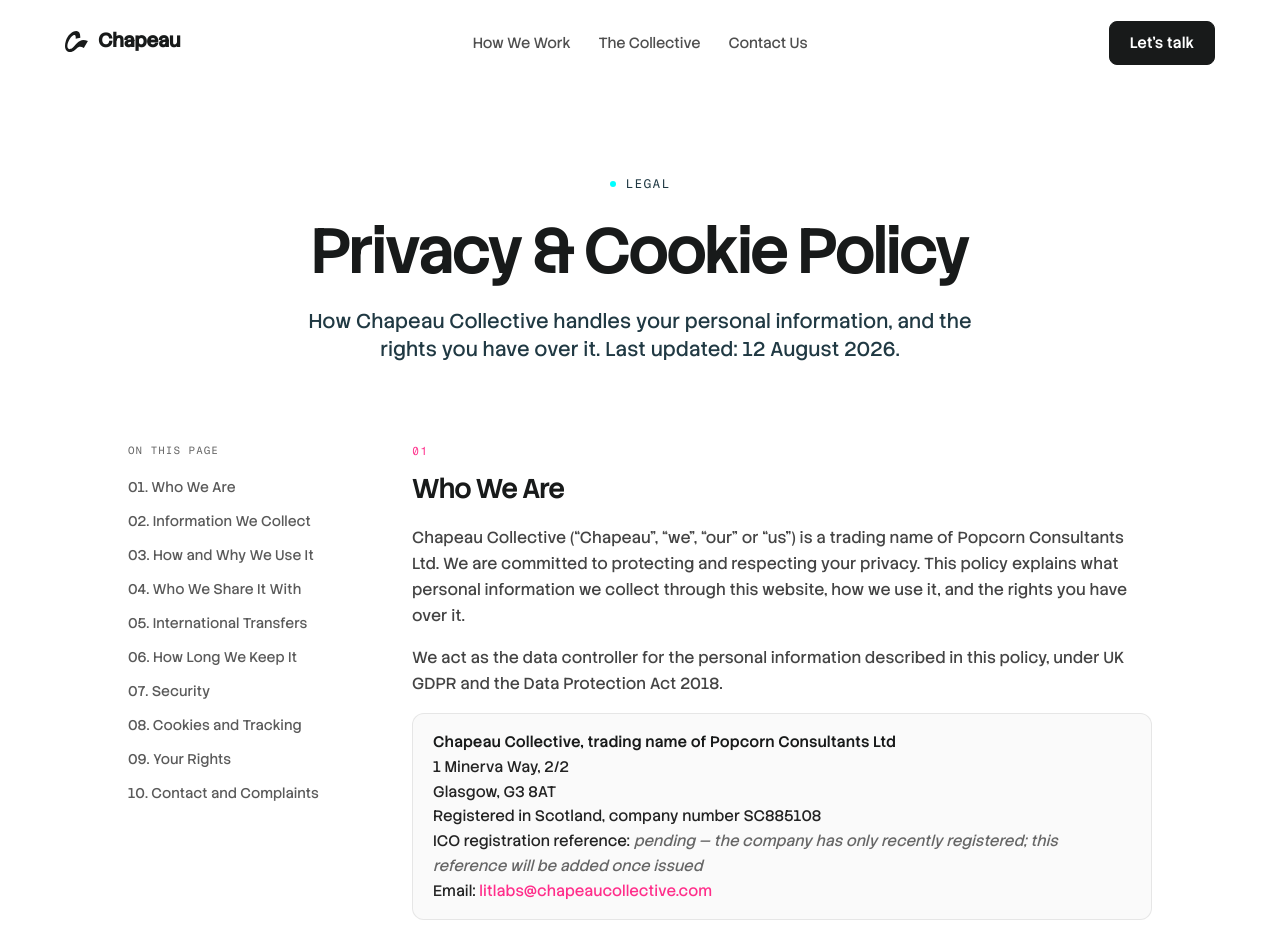
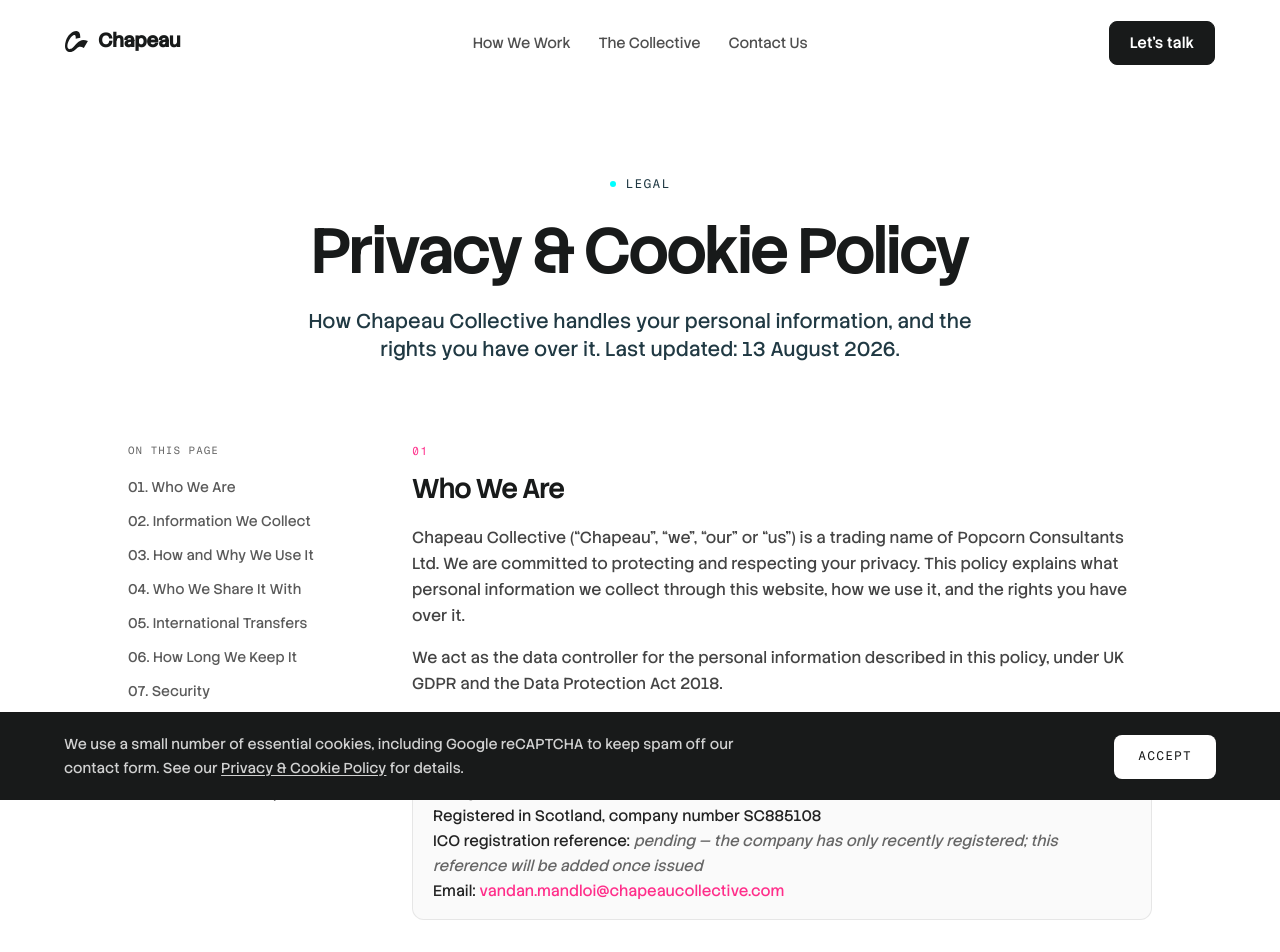
Before and after one commit to litlabs-admin/Chapeau-website, a Next.js app: page /privacy-policy in a window 1280 px wide. Shown: the top 952 px of the page. Built offline with nearby package versions, Linux system fonts and the light colour scheme.

Commit message:
added resend

```diff
--- a/app/api/contact/route.ts
+++ b/app/api/contact/route.ts
@@ -2,12 +2,8 @@
 import { Resend } from "resend";
 
 const EMAIL_RE = /^[^\s@]+@[^\s@]+\.[^\s@]+$/;
-const CONTACT_DESTINATION = "litlabs@chapeaucollective.com";
-/**
- * Resend's shared test sender — swap for a verified sending domain
- * (e.g. enquiries@chapeaucollective.com) once one is set up in Resend.
- */
-const CONTACT_FROM = "Chapeau Collective <onboarding@resend.dev>";
+const CONTACT_DESTINATION = "vandan.mandloi@chapeaucollective.com";
+const CONTACT_FROM = "Chapeau Collective <enquiries@chapeaucollective.com>";
 
 type Payload = {
   name?: string;
@@ -17,7 +13,23 @@
   message?: string;
   option?: string;
   contactMethod?: string;
+  captchaToken?: string;
 };
+
+async function verifyCaptcha(token: string): Promise<boolean> {
+  const secret = process.env.RECAPTCHA_SECRET_KEY;
+  if (!secret) {
+    console.error("[contact] RECAPTCHA_SECRET_KEY is not set — rejecting submission.");
+    return false;
+  }
+  const res = await fetch("https://www.google.com/recaptcha/api/siteverify", {
+    method: "POST",
+    headers: { "Content-Type": "application/x-www-form-urlencoded" },
+    body: new URLSearchParams({ secret, response: token }),
+  });
+  const result = await res.json().catch(() => ({ success: false }));
+  return result.success === true;
+}
 
 export async function POST(request: Request) {
   let data: Payload;
@@ -36,6 +48,13 @@
 
   if (Object.keys(errors).length) {
     return NextResponse.json({ errors }, { status: 422 });
+  }
+
+  if (!data.captchaToken || !(await verifyCaptcha(data.captchaToken))) {
+    return NextResponse.json(
+      { errors: { captcha: "Captcha verification failed. Please try again." } },
+      { status: 422 },
+    );
   }
 
   const apiKey = process.env.RESEND_API_KEY;
--- a/app/layout.tsx
+++ b/app/layout.tsx
@@ -3,6 +3,7 @@
 import "./globals.css";
 import { Header } from "@/components/layout/Header";
 import { Footer } from "@/components/layout/Footer";
+import { CookieBanner } from "@/components/layout/CookieBanner";
 import { site } from "@/lib/content/site";
 
 /**
@@ -79,6 +80,7 @@
         <Header />
         <main id="main">{children}</main>
         <Footer />
+        <CookieBanner />
       </body>
     </html>
   );
--- /dev/null
+++ b/components/layout/CookieBanner.tsx
@@ -0,0 +1,64 @@
+"use client";
+
+import Link from "next/link";
+import { useEffect, useState } from "react";
+import { AnimatePresence, motion } from "framer-motion";
+
+const CONSENT_KEY = "chapeau-cookie-consent";
+
+/**
+ * Simple cookie notice — a single "Accept" action, no reject/manage options.
+ * Shown once per browser (localStorage flag); dismissal is permanent.
+ */
+export function CookieBanner() {
+  const [visible, setVisible] = useState(false);
+
+  useEffect(() => {
+    if (typeof window === "undefined") return;
+    if (window.localStorage.getItem(CONSENT_KEY) !== "accepted") {
+      setVisible(true);
+    }
+  }, []);
+
+  function accept() {
+    window.localStorage.setItem(CONSENT_KEY, "accepted");
+    setVisible(false);
+  }
+
+  return (
+    <AnimatePresence>
+      {visible && (
+        <motion.div
+          role="region"
+          aria-label="Cookie notice"
+          initial={{ opacity: 0, y: 24 }}
+          animate={{ opacity: 1, y: 0 }}
+          exit={{ opacity: 0, y: 24 }}
+          transition={{ duration: 0.35, ease: [0.22, 1, 0.36, 1] }}
+          className="fixed inset-x-0 bottom-0 z-50 border-t border-black/[0.06] bg-framer-ink text-white"
+        >
+          <div className="shell flex flex-col items-center gap-4 py-5 sm:flex-row sm:justify-between">
+            <p className="max-w-2xl text-[0.9rem] leading-relaxed text-white/80">
+              We use a small number of essential cookies, including Google
+              reCAPTCHA to keep spam off our contact form. See our{" "}
+              <Link
+                href="/privacy-policy"
+                className="underline underline-offset-2 hover:text-white"
+              >
+                Privacy &amp; Cookie Policy
+              </Link>{" "}
+              for details.
+            </p>
+            <button
+              type="button"
+              onClick={accept}
+              className="label inline-flex min-h-[44px] shrink-0 items-center justify-center rounded-lg bg-white px-6 text-[0.78rem] text-framer-ink transition-all duration-200 hover:-translate-y-px hover:shadow-[0_4px_14px_rgba(0,0,0,0.22)] active:translate-y-0 active:scale-[0.98]"
+            >
+              Accept
+            </button>
+          </div>
+        </motion.div>
+      )}
+    </AnimatePresence>
+  );
+}
--- a/components/sections/ContactForm.tsx
+++ b/components/sections/ContactForm.tsx
@@ -1,6 +1,7 @@
 "use client";
 
 import { useState, useId, useRef, useEffect } from "react";
+import Script from "next/script";
 import { motion, AnimatePresence } from "framer-motion";
 import { optionChoices, contactMethods, whatNext } from "@/lib/content/contact";
 import { cn } from "@/lib/cn";
@@ -9,6 +10,16 @@
 type Errors = Record<string, string>;
 
 const EMAIL_RE = /^[^\s@]+@[^\s@]+\.[^\s@]+$/;
+const RECAPTCHA_SITE_KEY = process.env.NEXT_PUBLIC_RECAPTCHA_SITE_KEY;
+
+declare global {
+  interface Window {
+    grecaptcha?: {
+      getResponse: (widgetId?: number) => string;
+      reset: (widgetId?: number) => void;
+    };
+  }
+}
 
 const fieldBase =
   "w-full rounded-lg border bg-white px-4 py-3 text-[0.97rem] text-charcoal " +
@@ -42,6 +53,8 @@
     ) as Record<string, string>;
 
     const clientErrors = validate(data);
+    const captchaToken = window.grecaptcha?.getResponse();
+    if (!captchaToken) clientErrors.captcha = "Please verify you're not a robot.";
     if (Object.keys(clientErrors).length) {
       setErrors(clientErrors);
       return;
@@ -53,7 +66,7 @@
       const res = await fetch("/api/contact", {
         method: "POST",
         headers: { "Content-Type": "application/json" },
-        body: JSON.stringify(data),
+        body: JSON.stringify({ ...data, captchaToken }),
       });
       if (res.ok) {
         setStatus("success");
@@ -65,6 +78,8 @@
       }
     } catch {
       setStatus("error");
+    } finally {
+      window.grecaptcha?.reset();
     }
   }
 
@@ -104,6 +119,7 @@
       noValidate
       className="rounded-2xl border border-charcoal/12 bg-white p-7 shadow-[0_1px_40px_-24px_rgba(17,24,32,0.5)] transition-shadow duration-300 hover:shadow-[0_4px_50px_-18px_rgba(17,24,32,0.16)] md:p-9"
     >
+      <Script src="https://www.google.com/recaptcha/api.js" strategy="afterInteractive" />
       <div className="grid gap-5 sm:grid-cols-2">
         <Field label="Name" name="name" error={errors.name} required />
         <Field label="Business" name="business" />
@@ -144,7 +160,12 @@
         />
       </div>
 
-      <div className="mt-7 flex flex-wrap items-center justify-center gap-4">
+      <div className="mt-7 flex flex-col items-center gap-2">
+        <div className="g-recaptcha" data-sitekey={RECAPTCHA_SITE_KEY} />
+        {errors.captcha && <ErrorText>{errors.captcha}</ErrorText>}
+      </div>
+
+      <div className="mt-5 flex flex-wrap items-center justify-center gap-4">
         <button
           type="submit"
           disabled={status === "submitting"}
--- a/frames.mjs
+++ b/frames.mjs
@@ -6,7 +6,7 @@
   name: "Chapeau",
   positioning:
     "Senior marketing expertise and practical AI support for growing businesses.",
-  email: "litlabs@chapeaucollective.com",
+  email: "vandan.mandloi@chapeaucollective.com",
   social: {
     linkedin: "https://www.linkedin.com/",
   },
--- a/lib/content/privacy.ts
+++ b/lib/content/privacy.ts
@@ -9,7 +9,7 @@
 export const privacyHero = {
   eyebrow: "Legal",
   title: "Privacy & Cookie Policy",
-  lastUpdated: "12 August 2026",
+  lastUpdated: "13 August 2026",
   intro:
     "How Chapeau Collective handles your personal information, and the rights you have over it.",
 };
@@ -34,7 +34,7 @@
   jurisdiction: "Registered in Scotland",
   companyNumber: "SC885108",
   icoReference: "pending",
-  email: "litlabs@chapeaucollective.com",
+  email: "vandan.mandloi@chapeaucollective.com",
 };
 
 export const policySections: PolicySection[] = [
@@ -74,7 +74,7 @@
       },
       {
         type: "p",
-        text: "Information collected automatically. Our hosting provider processes standard server logs — including IP address, browser type and requested pages — to operate, secure and troubleshoot the site. We do not run analytics, advertising technology or any tracking scripts on this site, so nothing beyond these baseline hosting logs is collected as you browse.",
+        text: "Information collected automatically. Our hosting provider processes standard server logs — including IP address, browser type and requested pages — to operate, secure and troubleshoot the site. We do not run analytics or advertising technology on this site, so nothing beyond these baseline hosting logs is collected as you browse. The one exception is the contact form, which uses Google reCAPTCHA to prevent spam — see section 08 for what that involves.",
       },
       {
         type: "p",
@@ -116,6 +116,7 @@
         items: [
           "Resend — delivers contact-form enquiries to our inbox by email",
           "Vercel — hosts this website and processes the server logs described above",
+          "Google (reCAPTCHA) — checks that contact-form submissions come from a person, not a bot",
         ],
       },
       {
@@ -131,7 +132,7 @@
     blocks: [
       {
         type: "p",
-        text: "Some of our suppliers, including Resend and Vercel, may process data outside the UK, primarily in the United States. Where this happens, we rely on UK Government adequacy regulations or an Information Commissioner–approved International Data Transfer Agreement (or the UK Addendum to the EU Standard Contractual Clauses), which require appropriate safeguards to protect your information. Details are available on request.",
+        text: "Some of our suppliers, including Resend, Vercel and Google, may process data outside the UK, primarily in the United States. Where this happens, we rely on UK Government adequacy regulations or an Information Commissioner–approved International Data Transfer Agreement (or the UK Addendum to the EU Standard Contractual Clauses), which require appropriate safeguards to protect your information. Details are available on request.",
       },
     ],
   },
@@ -172,11 +173,11 @@
     blocks: [
       {
         type: "p",
-        text: "This website does not use cookies, analytics or any tracking technologies. Because nothing non-essential is set, we don’t show a cookie banner — there is nothing to ask your consent for.",
+        text: "We don’t run analytics, advertising technology or marketing trackers on this site. The one exception is the contact form, which is protected by Google reCAPTCHA to keep spam and automated abuse out of our inbox. To do this, reCAPTCHA sets cookies and reads device and browser signals when you use the form.",
       },
       {
         type: "p",
-        text: "If that changes in future — for example, if we add analytics — we will update this policy and, where the law requires it, ask for your consent before anything non-essential is set.",
+        text: "Because of this, we show a short cookie notice when you first visit the site. If that changes in future — for example, if we add analytics — we will update this policy and, where the law requires it, ask for your consent before anything further is set.",
       },
     ],
   },
--- a/lib/content/site.ts
+++ b/lib/content/site.ts
@@ -6,7 +6,7 @@
   name: "Chapeau",
   positioning:
     "Senior marketing expertise and practical AI support for growing businesses.",
-  email: "litlabs@chapeaucollective.com",
+  email: "vandan.mandloi@chapeaucollective.com",
   social: {
     linkedin: "https://www.linkedin.com/",
   },
```
Also changed, not shown: 2 other files (tests, documents, lock files or other folders).
